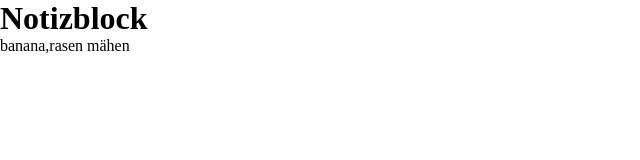
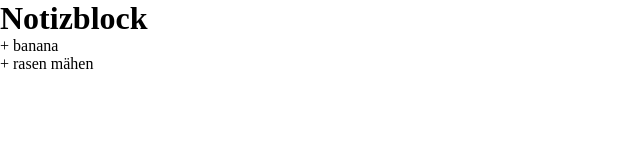
Before and after one commit to SimonMFuchs/notepad, a plain HTML site: page index.html in a window 1280 px wide. Shown: the whole page, without its empty margins (0-640 px from the left). Drawn offline with Linux system fonts and the light colour scheme.

Commit message:
notepad video 03

```diff
--- a/script.js
+++ b/script.js
@@ -4,10 +4,18 @@ function renderNotes() {
 
     let contentRef = document.getElementById('content');
 
-    contentRef.innerHTML = notes;
+    contentRef.innerHTML = "";
+
+    for (let indexNote = 0; indexNote < notes.length; indexNote++) {
+        const note = notes[indexNote];
+        contentRef.innerHTML += getNotesHtmlTemplate(indexNote);
+    }
 }
 
-
+function getNotesHtmlTemplate(indexNote) {
+    return /*html*/`
+        <p>+ ${notes[indexNote]}</p>`       // styling
+}
 
 
 // notizen hinzufügen
```
Also changed, not shown: index.html (+1 -0 lines).
